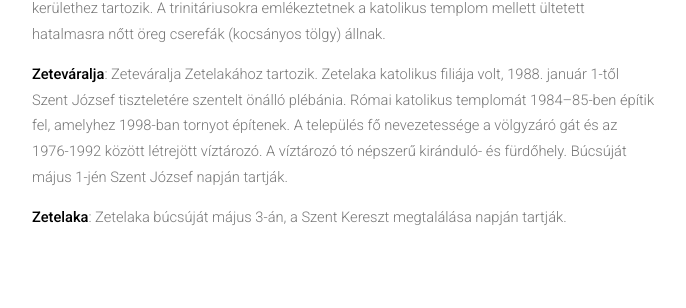
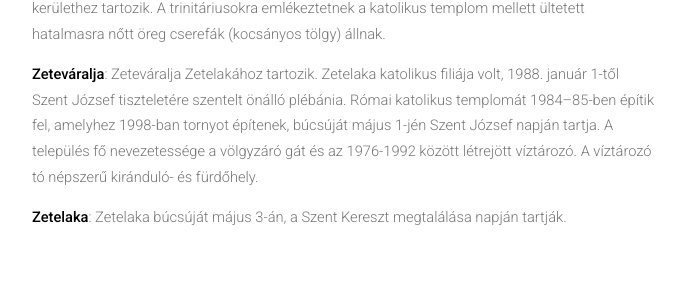
Before and after one commit to siculia/siculia.github.io, a Jekyll site: the page built from siculia-udvarhelyszek.html, in a window 1280 px wide and 900 px high, scrolled down 12767 px. Shown: the part 195-503 px from the top of the window, without its empty margins (128-814 px from the left). Built offline with Jekyll 4.4.1, drawn with Linux system fonts in a browser that asks for light colours; nearby versions of some CDN libraries; library files that are not in the unit come from our copies.

Commit message:
Zeteváralja+

```diff
--- a/siculia-udvarhelyszek.html
+++ b/siculia-udvarhelyszek.html
@@ -127,7 +127,7 @@ layout: default
 							<p style="text-align: left;"><b>Székelyvarság</b>: A Nagy-Küküllő forrásvidékén települt szórványtelepülés, Varságtelep 1902-ben lesz önálló plébánia, 1907-ben válik el Oroszhegy községtől és válik önálló községgé, a központja 1908-tól viseli a Székelyvarság nevet, részei Varságtisztása, Bolygóbükke, For­rás­kö­ze, Sólyom­kő­pataka, Nagy­kút­pa­ta­ka, Bagzos és Küküllőtelep. Római katolikus temploma 1902–1904 között Majláth Gusztáv Károly gyulafehérvári püspök támogatásából épült, a búcsúját június 29-én, Szent Péter és Pál napján tartja.  A település 2001 és 2003 között ravatalozó kápolnát épít, plébániája 2008-ban épül fel, a XV. székelyudvarhelyi főesperesi kerülethez tartozik. A teplom tornyát 1949-ben vihar veri, az eredeti tornyot 2016-ban állítják helyre. Székelyvarság központjától 3-4 kilométerre találjuk a két lépcsős Csorgókő-vízesést, ettől örszáz méterre van a Jézus-kútja forrás. A település határában emelkedett a Tartód vára. Híres a zsindelykészítéséről.</p>
 							<p style="text-align: left;"><b>Tibód</b>: A Bosnyák-patak völgyében települt. Anyaegyháza Székelyszenttamás, 1657 előtt épített kápolnáját a Szűz Mária látogatása tiszteletére építették. Új kápolnáját 1764-ben a Török család építtette Magyarországi Szent Erzsébet tiszteletére, titulusát Sarlós Boldogasszonyra változtatják, búcsúját július 2-án Sarlós Boldogasszony napján tartja.
 							<p style="text-align: left;"><b>Vágás</b>: A Vágás- és a Malmok-patak között települt, Bögözhöz tartozik, a katolikus filiája Béta. Székelydobó és Vágás összeépült települések. Régi, Keresztelő Jánosnak szentelt, Székelydobóval közös templomáról 1488-ban tesznek említést, Brandenburgi Katalin az 1630. január 14-én kelt oklevelével a katolikusoknak adja, 1783-ban felújítják. Új római katolikus temploma 1843 és 1851 között, a középkori templom helyén és anyagának felhasználásával épült, alacsonyabb kőkerítés veszi körül, búcsúját egyetlenként Erdélyben augusztus 18-án Szent Ilona, vagy Szent Heléna napján tartja.  A Vágás melletti Pálhegyen a hagyomány szerint szerzetesek éltek, a 18. század elején megjelentek a trinitáriusok.  A trinitárius rend kolostora és temploma a plébánia területén állt. A Szent Ilona plébánia, a XV. Székelyudvarhelyi főesperesi kerülethez tartozik. A trinitáriusokra emlékeztetnek a katolikus templom mellett ültetett hatalmasra nőtt öreg cserefák (kocsányos tölgy) állnak. </p>
-							<p style="text-align: left;"><b>Zeteváralja</b>: Zeteváralja Zetelakához tartozik. Zetelaka katolikus filiája volt, 1988. január 1-től Szent József tiszteletére szentelt önálló plébánia. Római katolikus templomát 1984–85-ben építik fel, amelyhez 1998-ban tornyot építenek. A település fő nevezetessége a völgyzáró gát és az 1976-1992 között létrejött víztározó. A víztározó tó népszerű kiránduló- és fürdőhely. Búcsúját május 1-jén Szent József napján tartják.</p>
+							<p style="text-align: left;"><b>Zeteváralja</b>: Zeteváralja Zetelakához tartozik. Zetelaka katolikus filiája volt, 1988. január 1-től Szent József tiszteletére szentelt önálló plébánia. Római katolikus templomát 1984–85-ben építik fel, amelyhez 1998-ban tornyot építenek, búcsúját május 1-jén Szent József napján tartja. A település fő nevezetessége a völgyzáró gát és az 1976-1992 között létrejött víztározó. A víztározó tó népszerű kiránduló- és fürdőhely.</p>
 							<p style="text-align: left;"><b>Zetelaka</b>: Zetelaka búcsúját május 3-án, a Szent Kereszt megtalálása napján tartják.</p>
 							<hr></hr>
 
```
